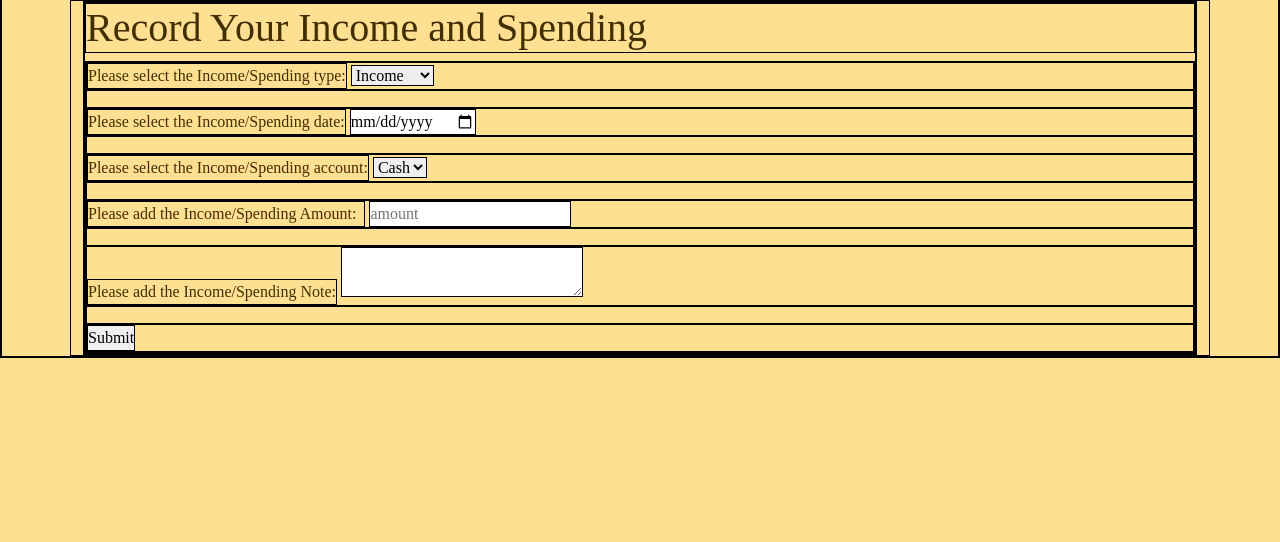
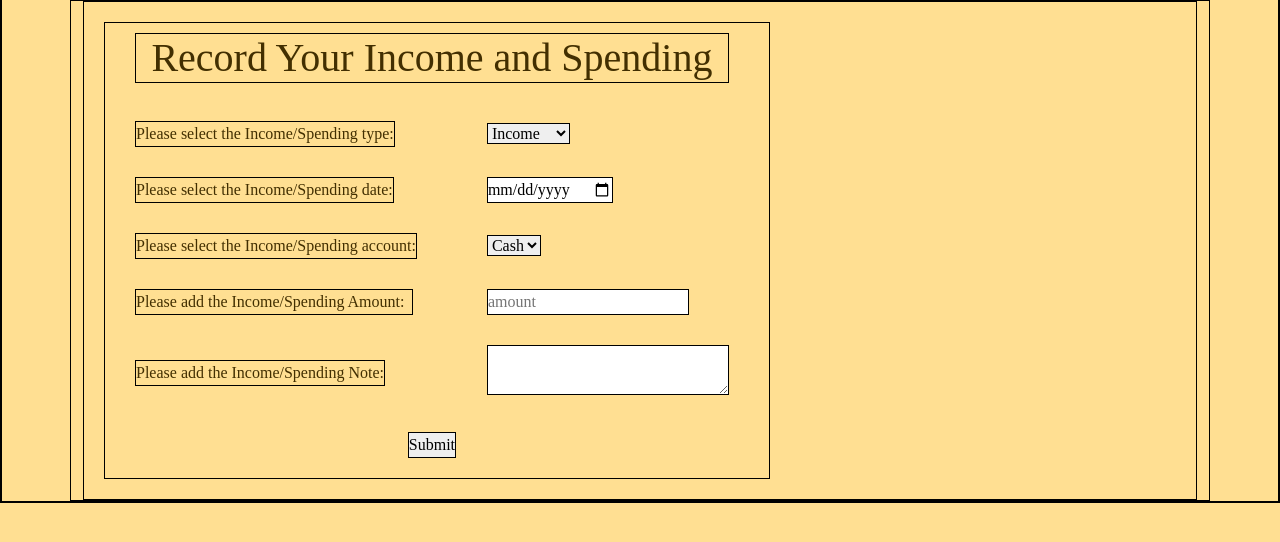
Before and after one commit to Yin-Marina/Expense-Tracker-Pro, a PHP site: page /input.html in a window 1280 px wide. Shown: the part 167-709 px from the top of the page. Run offline with PHP 8.4, Linux system fonts and the light colour scheme.

Commit message:
imput-css update

```diff
--- a/website/css/input.css
+++ b/website/css/input.css
@@ -1,3 +1,14 @@
-.button{
+.container{
     justify-content: center;
 }
+
+#input_table{
+    margin: 20px;
+}
+
+th, td {
+    padding-top: 10px;
+    padding-bottom: 20px;
+    padding-left: 30px;
+    padding-right: 40px;
+  }
--- a/website/input.html
+++ b/website/input.html
@@ -27,47 +27,78 @@
       </div>
     </nav>
     <div class="container">
-      <div>
-        <div class="record">
+      <form id="input_form">
+        <table id="input_table">
+          <tr>
+            <td colspan="2" style="text-align:center">
+
             <h1>Record Your Income and Spending</h1>
-            <form>
-              <div class="type">
+
+            </td>
+          </tr>
+          <tr>
+            <td>
+
                 <label for="select_type">Please select the Income/Spending type:</label>
+
+              </td>
+              <td>
                 <select name="select_type" id="select_type">
                   <option value="Income">Income</option>
                   <option value="Spend">Spending</option>
                  </select>
-                <p id="typeError"></p>
-              </div>
-              <div class="date">
+              </td>
+          </tr>
+          <tr>
+            <td>
                 <label for="add_date">Please select the Income/Spending date:</label>
+
+            </td>
+            <td>
                 <input placeholder="date" type="date" id="date">
-                <p id="dateError"></p>
-              </div>
-              <div class="account">
-                <label for="select_account">Please select the Income/Spending account:</label>
+            </td>
+            <tr>
+              <td>
+               <label for="select_account">Please select the Income/Spending account:</label>
+              </td>
+              <td>
                 <select name="select_account" id="select_account">
                   <option value="Cash">Cash</option>
                   <option value="Card">Card</option>
                  </select>
-                <p id="cardError"></p>
-              </div>
-              <div class="amount">
-                <label for="add_account">Please add the Income/Spending Amount:&nbsp;&nbsp;</label>
+              </td>
+            </tr>
+            <tr>
+              <td>
+
+                  <label for="add_account">Please add the Income/Spending Amount:&nbsp;&nbsp;</label>
+
+              </td>
+              <td>
                 <input placeholder="amount" type="number" id="amount">
-                <p id="amountError"></p>
-              </div>
-              <div class="note">
+              </td>
+           </tr>
+           <tr>
+            <td>
+
                 <label for="add_note">Please add the Income/Spending Note:</label>
+
+            </td>
+            <td>
                 <textarea id="note" name="note" cols="25" rows="2"></textarea>
-                <p id="noteError"></p>
-              </div>
-              <div class="button">
+            </td>
+           </tr>
+           <tr>
+            <td colspan="2" style="text-align:center">
+
               <button id="submit">Submit</button>
-              </div>
-            </form>
-          </div>
+
+            </td>
+            </tr>
+        </table>
+       </form>
       </div>
+
 
 
     </div>
```
